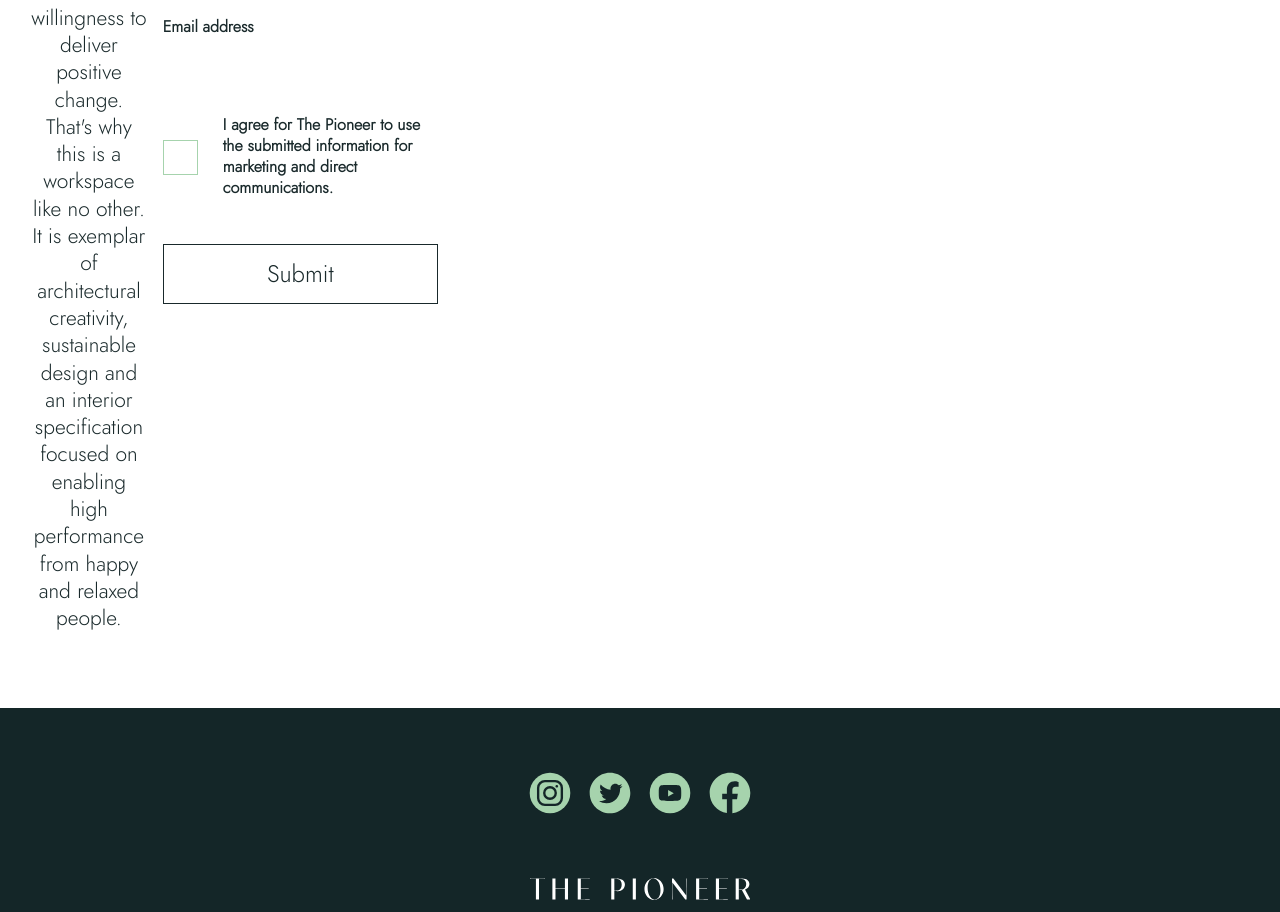
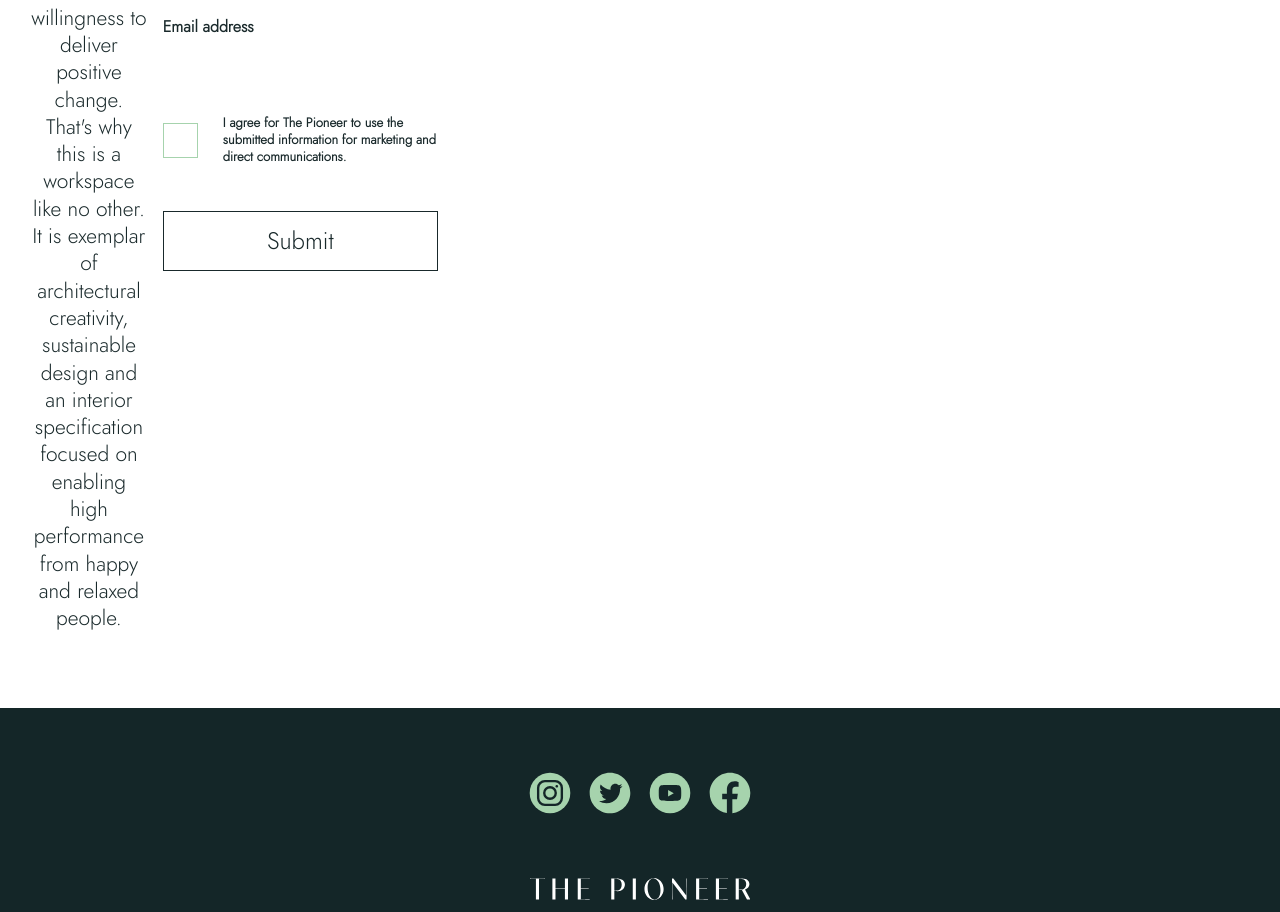
Before and after one commit to jm-dixon/Pioneer-Landing-Page, a Nuxt app: page / in a window 1280 px wide. Shown: the part 1129-2041 px from the top of the page. Built offline with nearby package versions, Linux system fonts and the light colour scheme.

Commit message:
Fixes terms label font size

```diff
--- a/components/SignupForm.vue
+++ b/components/SignupForm.vue
@@ -163,11 +163,10 @@ export default {
 }
 
 .SignupForm__terms-label {
-  /* @mixin interpolate font-size, 1.1, 1.3; */
-
   flex: 1;
   line-height: 1.3;
   font-weight: 600;
+  font-size: 1.3rem;
 
   &:hover {
     cursor: pointer;
```
